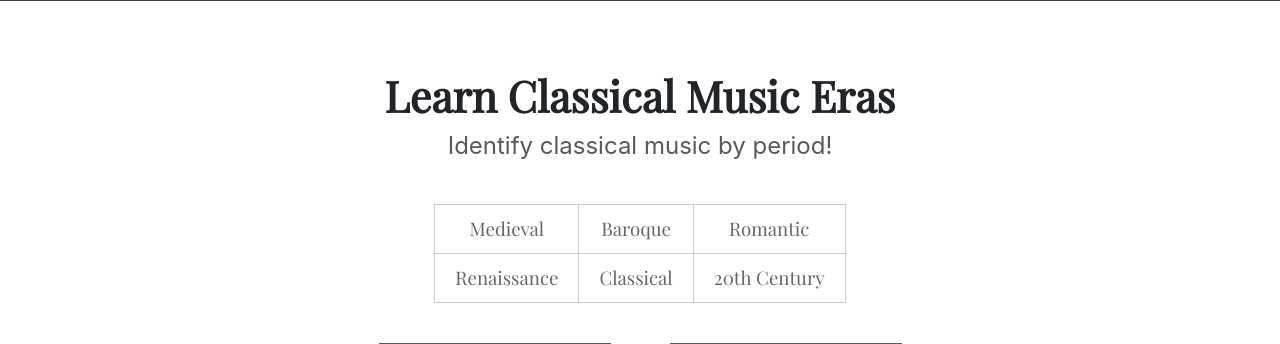
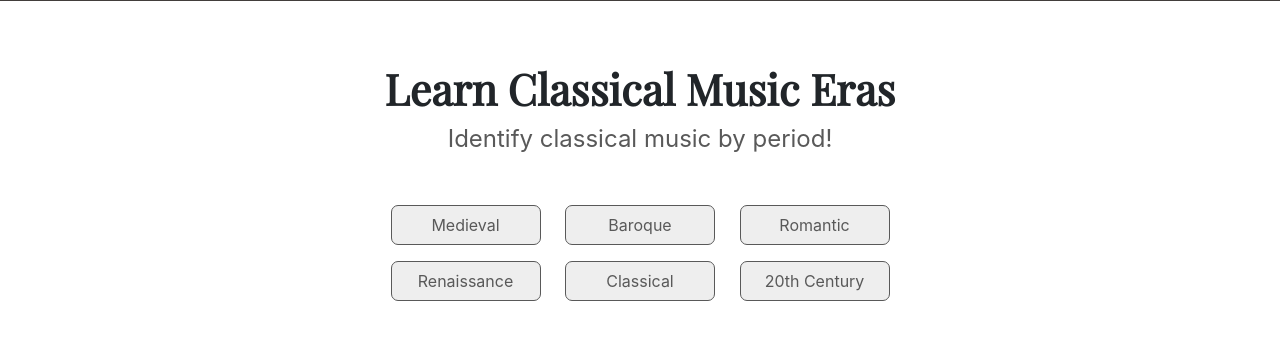
Before and after one commit to alaynamnguyen/ui-music-periods, a Flask app: page / in a window 1280 px wide. Shown: the part 55-399 px from the top of the page. Run offline with Flask 3, Linux system fonts and the light colour scheme; some libraries are stand-ins or nearby versions.

Commit message:
Made the music period boxes on the learn page clickable

```diff
--- a/static/home.js
+++ b/static/home.js
@@ -7,4 +7,22 @@ $(document).ready(function () {
         event.preventDefault();
         window.location.href = "/restart_quiz";
     });
+    $("#medieval").click(function () {
+        window.location.href = "/learn/1";
     });
+    $("#baroque").click(function () {
+        window.location.href = "/learn/3";
+    });
+    $("#romantic").click(function () {
+        window.location.href = "/learn/5";
+    });
+    $("#renaissance").click(function () {
+        window.location.href = "/learn/2";
+    });
+    $("#classical").click(function () {
+        window.location.href = "/learn/4";
+    });
+    $("#century").click(function () {
+        window.location.href = "/learn/6";
+    });
+});
--- a/static/main.css
+++ b/static/main.css
@@ -78,7 +78,26 @@
     display: inline-block;
     width: 50px;
 }
-
+#period-buttons {
+    margin-bottom: 20px;
+}
+.period-button {
+    display: inline-block;
+    width: 150px;
+    height: 40px;
+    color: #595959;
+    text-decoration: none;
+    background-color: #eeeeeeff;
+    border: 1px solid #595959;
+    border-radius: 7px;
+    padding: 2px 0;
+    margin: 8px 10px;
+}
+.period-button:hover {
+    background-color: #ddddddff;
+    color: #595959;
+    text-decoration: none;
+}
 /* LEARN PAGE */
 #learn-container,
 #learn-end-container,
--- a/templates/home.html
+++ b/templates/home.html
@@ -12,20 +12,17 @@
     <span class="playfair home-title">Learn Classical Music Eras</span>
     <p>Identify classical music by period!</p>
     <br />
-    <table class="music-eras-table playfair">
-        <tbody>
-            <tr>
-                <td>Medieval</td>
-                <td>Baroque</td>
-                <td>Romantic</td>
-            </tr>
-            <tr>
-                <td>Renaissance</td>
-                <td>Classical</td>
-                <td>20th Century</td>
-            </tr>
-        </tbody>
-    </table>
+    <div class="row center">
+        <div id="period-buttons">
+            <button class="period-button" id="medieval">Medieval</button>
+            <button class="period-button" id="baroque">Baroque</button>
+            <button class="period-button" id="romantic">Romantic</button>
+            <br />
+            <button class="period-button" id="renaissance">Renaissance</button>
+            <button class="period-button" id="classical">Classical</button>
+            <button class="period-button" id="century">20th Century</button>
+        </div>
+    </div>
     <div class="home-buttons">
         <div class="button-cards">
             <img
```
Lines whose indentation alone changed are shown as unchanged.
